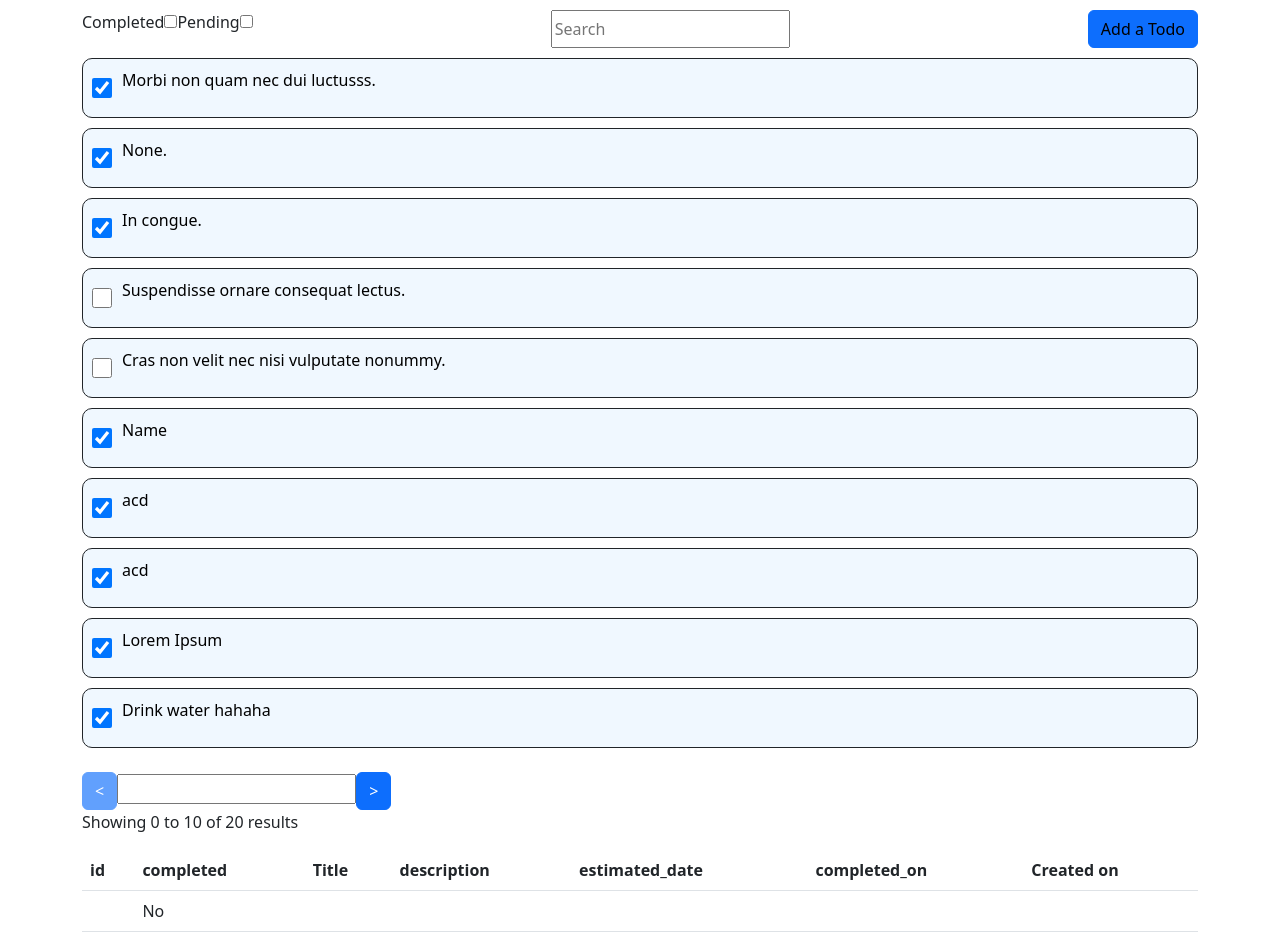
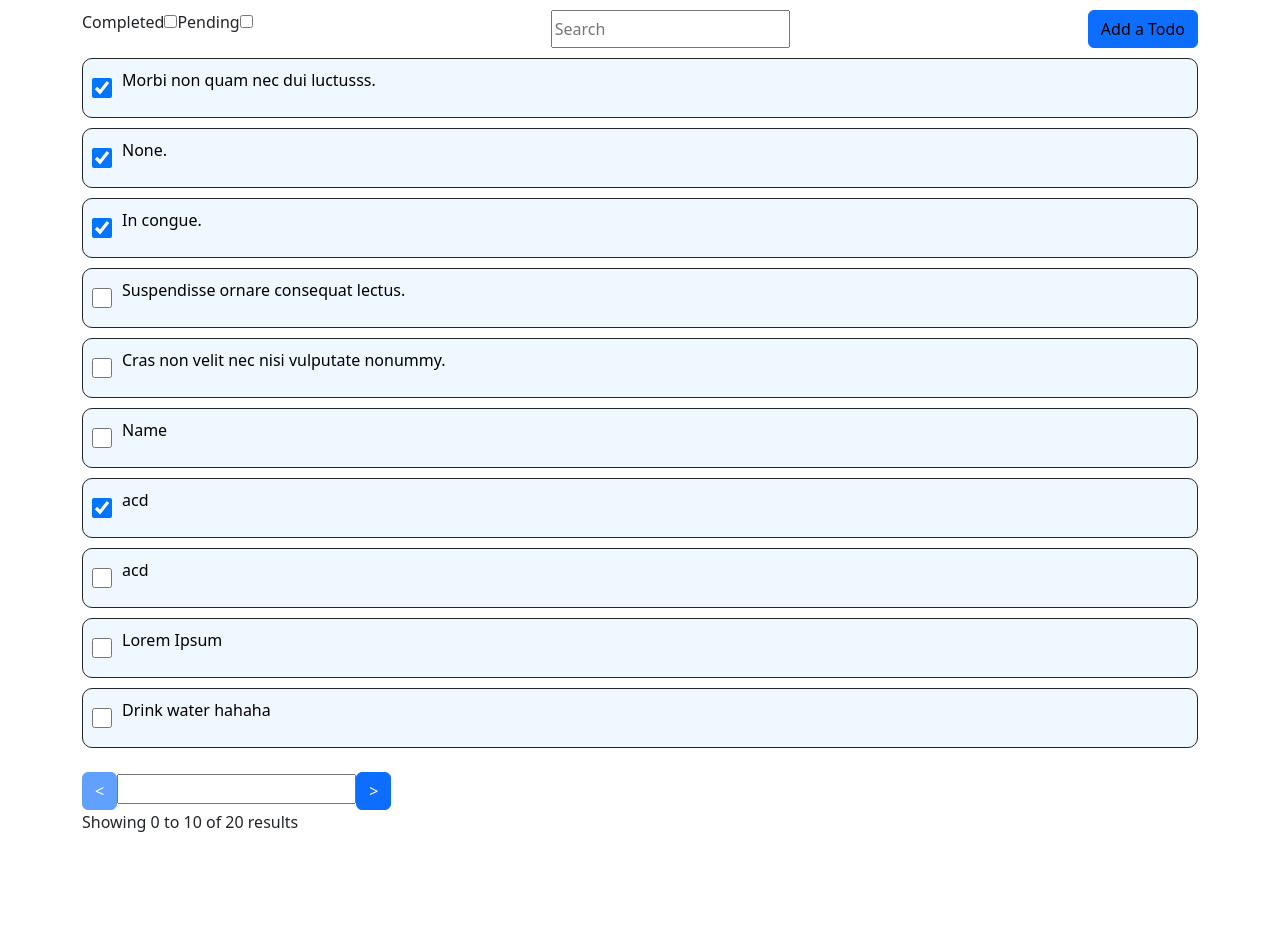
Before and after one commit to VamsiKrishnaRAVSR/Project, a React (Create React App) app: page / in a window 1280 px wide. After the commit the page ends 850 px from the top, so only its background shows below. Built offline with nearby package versions, Linux system fonts and the light colour scheme; data requests are answered from the project's data file.

Commit message:
ALl updated

```diff
--- a/db.json
+++ b/db.json
@@ -52,7 +52,7 @@
     },
     {
       "id": 29,
-      "completed": true,
+      "completed": false,
       "user_id": 29,
       "description": "sleep",
       "completed_on": "2021-11-18",
@@ -72,7 +72,7 @@
     },
     {
       "id": 33,
-      "completed": true,
+      "completed": false,
       "user_id": 3,
       "description": "lorem ipsum",
       "completed_on": "2022-08-05",
@@ -82,7 +82,7 @@
     },
     {
       "id": 34,
-      "completed": true,
+      "completed": false,
       "user_id": 3,
       "description": "Sleep",
       "completed_on": "2022-08-10",
@@ -92,7 +92,7 @@
     },
     {
       "id": 36,
-      "completed": true,
+      "completed": false,
       "user_id": 3,
       "description": "Fill water bottle",
       "completed_on": "2022-08-19",
--- a/src/App.tsx
+++ b/src/App.tsx
@@ -1,5 +1,4 @@
 import React, { useMemo, useState } from "react";
-
 import "./App.css";
 import useGetTodos from "./hooks/getTodos.hooks";
 import "../node_modules/bootstrap/dist/css/bootstrap.min.css";
@@ -8,6 +7,7 @@ import Todos from "./features/Todos/todos";
 import { Todo } from "./types";
 import Pagination from "./features/pagination/pagination1";
 import { Link } from "react-router-dom";
+import TodoDetails from "./components/todoDetails/todoDetails";
 
 function App() {
   const { data: todos, isLoading } = useGetTodos();
@@ -30,9 +30,9 @@ function App() {
     setCurrentPage(parseInt(number as string));
   };
 
-  const getDataById = useMemo(() => {
-    return todos?.find((ele: Todo) => ele.id === todoItem);
-  }, [todoItem]);
+  // const getDataById = useMemo(() => {
+  //   return todos?.find((ele: Todo) => ele.id === todoItem);
+  // }, [todoItem]);
 
   const filterBySearchInput = useMemo(
     () =>
@@ -123,30 +123,7 @@ function App() {
           />
         </>
       )}
-      <Table>
-        <thead>
-          <tr>
-            <th>id</th>
-            <th>completed</th>
-            <th>Title</th>
-            <th>description</th>
-            <th>estimated_date</th>
-            <th>completed_on</th>
-            <th>Created on</th>
-          </tr>
-        </thead>
-        <tbody>
-          <tr>
-            <td>{getDataById?.id}</td>
-            <td>{getDataById?.completed ? "Yes" : "No"} </td>
-            <td>{getDataById?.title}</td>
-            <td>{getDataById?.description}</td>
-            <td>{getDataById?.estimated_date}</td>
-            <td>{getDataById?.completed_on}</td>
-            <td>{getDataById?.created_on}</td>
-          </tr>
-        </tbody>
-      </Table>
+      {todoItem !== null && <TodoDetails todoItem={todoItem} />}
     </Container>
   );
 }
--- /dev/null
+++ b/src/components/todoDetails/todoDetails.tsx
@@ -0,0 +1,37 @@
+import React from "react";
+import { Table } from "react-bootstrap";
+import useGetTodo, { useTodo } from "../../hooks/getTodo.hooks";
+
+const TodoDetails = (props: { todoItem: Number }) => {
+  const { todoItem } = props;
+  const { data: getDataById } = useTodo(String(todoItem));
+
+  return (
+    <Table>
+      <thead>
+        <tr>
+          <th>id</th>
+          <th>completed</th>
+          <th>Title</th>
+          <th>description</th>
+          <th>estimated_date</th>
+          <th>completed_on</th>
+          <th>Created on</th>
+        </tr>
+      </thead>
+      <tbody>
+        <tr>
+          <td>{getDataById?.id}</td>
+          <td>{getDataById?.completed ? "Yes" : "No"} </td>
+          <td>{getDataById?.title}</td>
+          <td>{getDataById?.description}</td>
+          <td>{getDataById?.estimated_date}</td>
+          <td>{getDataById?.completed_on}</td>
+          <td>{getDataById?.created_on}</td>
+        </tr>
+      </tbody>
+    </Table>
+  );
+};
+
+export default TodoDetails;
--- a/src/hooks/getPatchTodo.tsx
+++ b/src/hooks/getPatchTodo.tsx
@@ -14,10 +14,10 @@ const useGetPatchTodo = () => {
     onSuccess: (data, variables: Todo) => {
       queryClient.cancelQueries([queryConstants.GET_TODO]);
       // no need to add variables to dep list coz somethings won't change. Be more specific instead of generic
-      queryClient.setQueriesData(
-        [queryConstants.GET_TODO, String(variables.id)],
-        () => variables
-      );
+      // queryClient.setQueriesData(
+      //   [queryConstants.GET_TODO, String(variables.id)],
+      //   () => variables
+      // );
       queryClient.setQueriesData(
         [queryConstants.ALL_TODOS],
         (oldData: Array<Todo> | undefined) => {
--- a/src/hooks/getTodo.hooks.tsx
+++ b/src/hooks/getTodo.hooks.tsx
@@ -1,12 +1,15 @@
-import { QueryClient, useQuery, useQueryClient } from "@tanstack/react-query";
+import { useQuery, useQueryClient } from "@tanstack/react-query";
+import { useMemo } from "react";
 import { queryConstants } from "../constants/queryConstants";
 import { getTodo } from "../services/todos.services";
+import useGetTodos from "./getTodos.hooks";
 // import { Todo } from "../types";
-
+// need to use useMutation to get the id properly.
 const useGetTodo = (id: string) => {
   const queryClient: any = useQueryClient();
   return useQuery([queryConstants.GET_TODO, id], () => getTodo(id), {
     initialData: () => {
+      console.log("GETTING initial data");
       const p = queryClient
         .getQueriesData([queryConstants.ALL_TODOS])[0][1]
         .find((ele: any) => ele.id === parseInt(id));
@@ -19,6 +22,20 @@ const useGetTodo = (id: string) => {
     },
     refetchOnMount: false,
   });
+};
+
+export const useTodo = (id: string) => {
+  const { data } = useGetTodos();
+
+  const todo = useMemo(() => {
+    if (data && id) {
+      return data.find((item) => item.id == id);
+    } else {
+      return null;
+    }
+  }, [id, data]);
+
+  return { data: todo };
 };
 
 // const useGetTodo = (props: string) => {
--- a/src/hooks/getTodos.hooks.tsx
+++ b/src/hooks/getTodos.hooks.tsx
@@ -13,6 +13,7 @@ const useGetTodos = () /*: { data: Todo[] } */ => {
       console.log(err);
     },
     refetchOnMount: false,
+
     // initialData: () => queryClient.getQueryData([queryConstants.ALL_TODOS]),
   });
 };
```
Also changed, not shown: src/types/index.tsx (+8 -8 lines).
